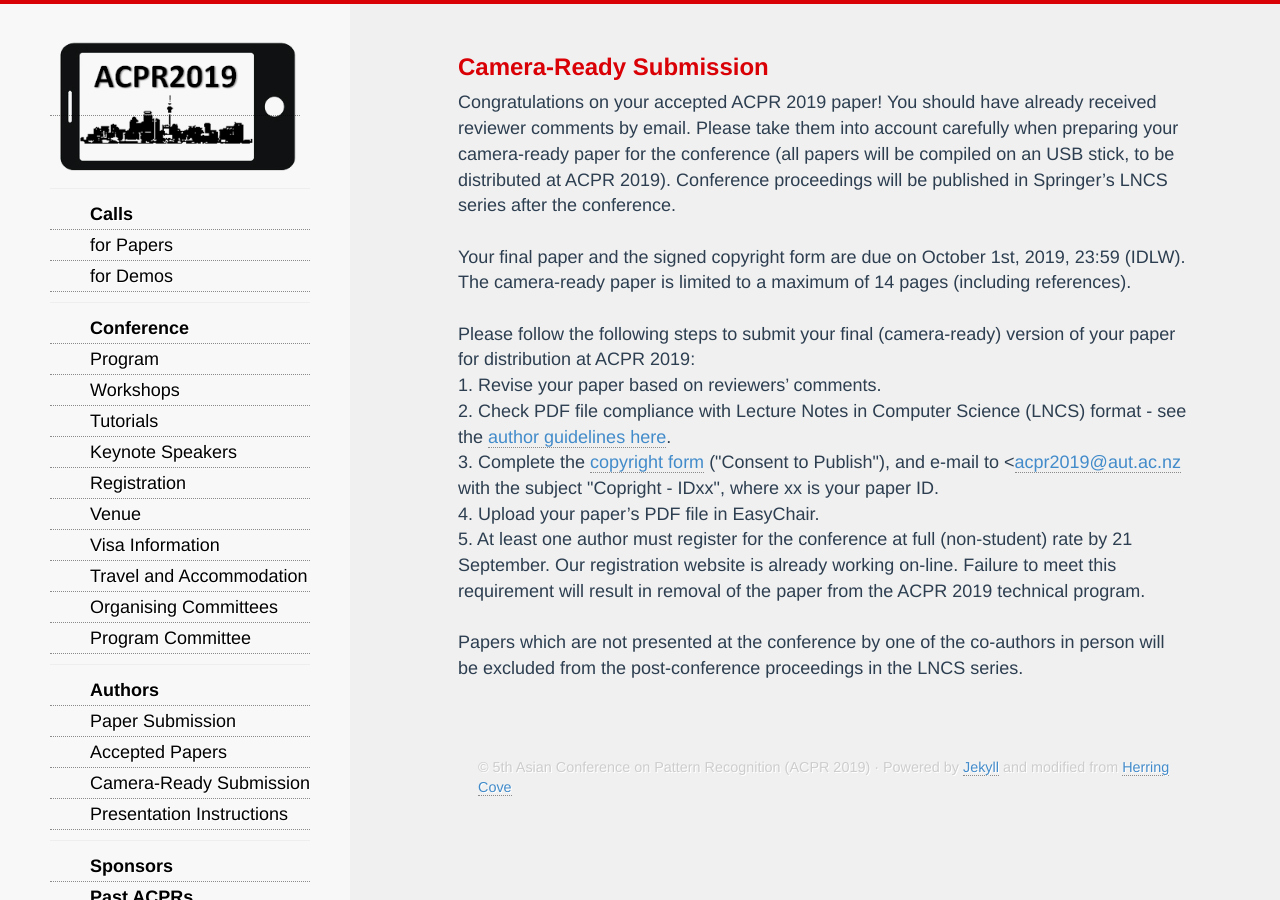
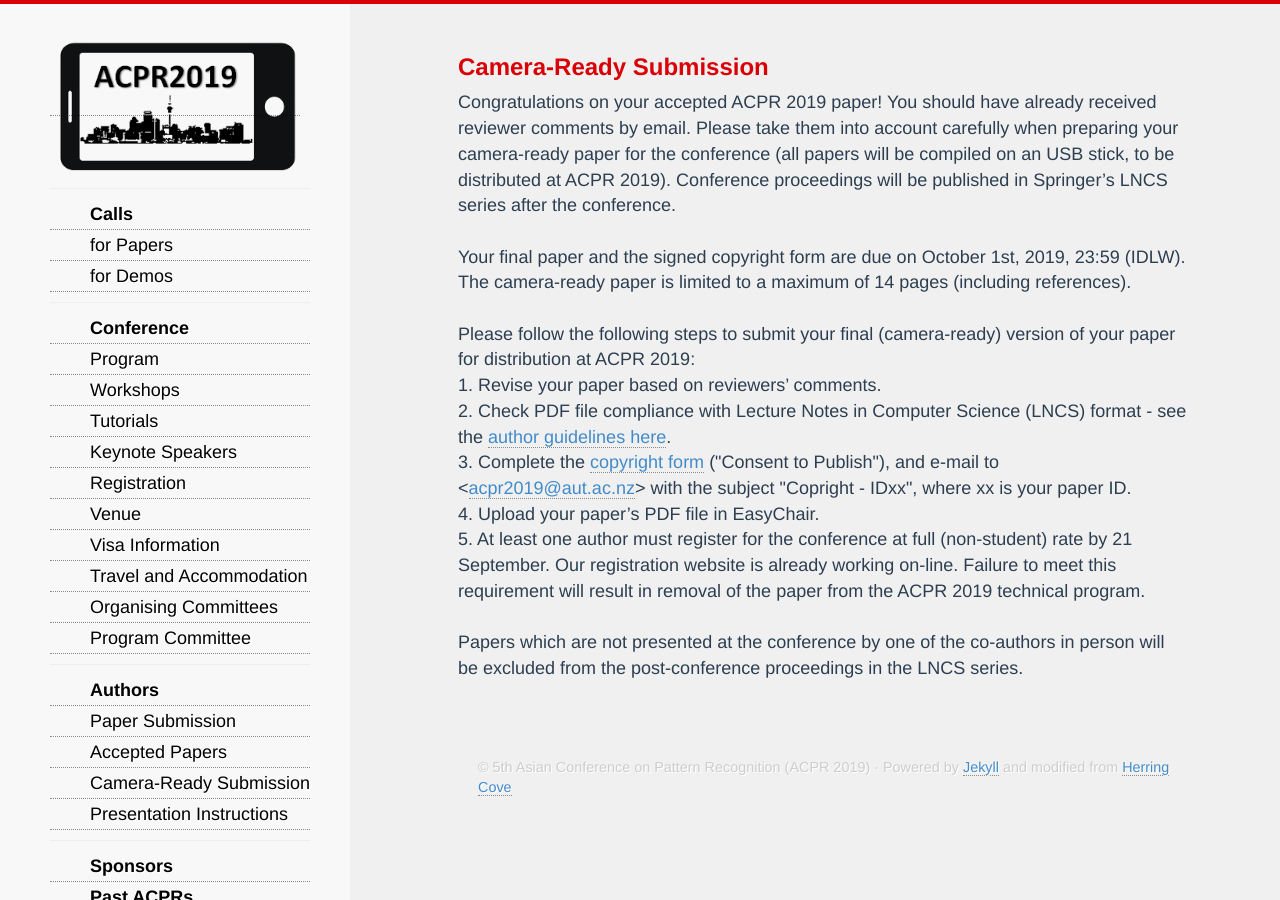
Before and after one commit to AndrewChenUoA/ACPR2019, a Jekyll site: the page built from camera-ready.html, in a window 1280 px wide. Built offline with Jekyll 4.4.1, drawn with Linux system fonts in a browser that asks for light colours; nearby versions of some CDN libraries; Markdown is read by kramdown in place of the engine named in the settings.

Commit message:
Add trailing bracket

```diff
--- a/camera-ready.html
+++ b/camera-ready.html
@@ -8,7 +8,7 @@ Your final paper and the signed copyright form are due on October 1st, 2019, 23:
 Please follow the following steps to submit your final (camera-ready) version of your paper for distribution at ACPR 2019:<br/>
 1.	Revise your paper based on reviewers’ comments.<br/>
 2.	Check PDF file compliance with Lecture Notes in Computer Science (LNCS) format - see the <a href="/images/Springer_Guidelines_for_Authors_of_Proceedings_CS.pdf">author guidelines here</a>.<br/>
-3.	Complete the <a href="images/Consent_to_Publish_ACPR.pdf">copyright form</a> ("Consent to Publish"), and e-mail to <<a href="mailto:acpr2019@aut.ac.nz">acpr2019@aut.ac.nz</a> with the subject "Copright - IDxx", where xx is your paper ID.<br/>
+3.	Complete the <a href="images/Consent_to_Publish_ACPR.pdf">copyright form</a> ("Consent to Publish"), and e-mail to <<a href="mailto:acpr2019@aut.ac.nz">acpr2019@aut.ac.nz</a>> with the subject "Copright - IDxx", where xx is your paper ID.<br/>
 4.	Upload your paper’s PDF file in EasyChair.<br/>
 5.	At least one author must register for the conference at full (non-student) rate by 21 September. Our registration website is already working on-line. Failure to meet this requirement will result in removal of the paper from the ACPR 2019 technical program.<br/><br/>
 Papers which are not presented at the conference by one of the co-authors in person will be excluded from the post-conference proceedings in the LNCS series.
```
